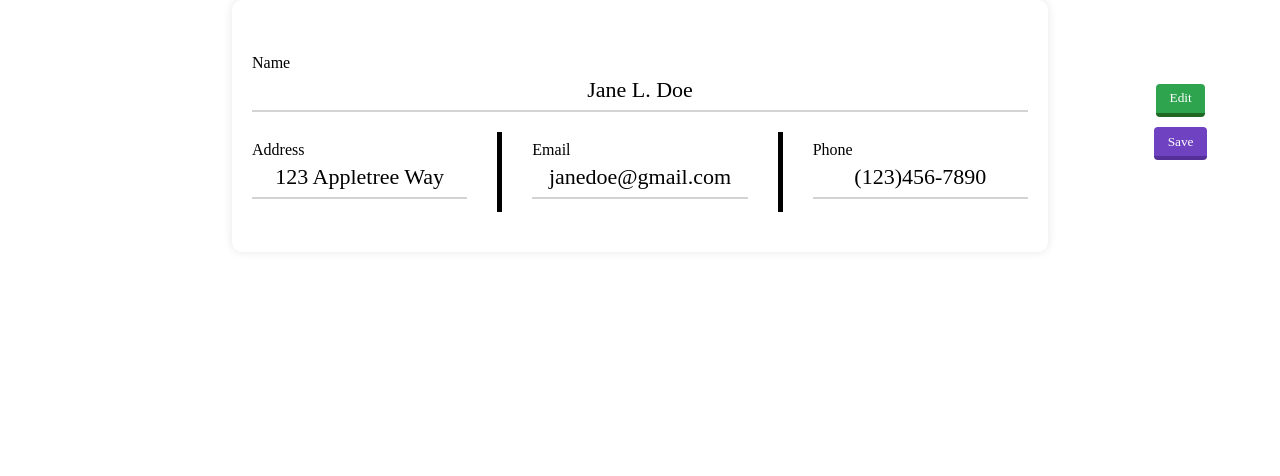
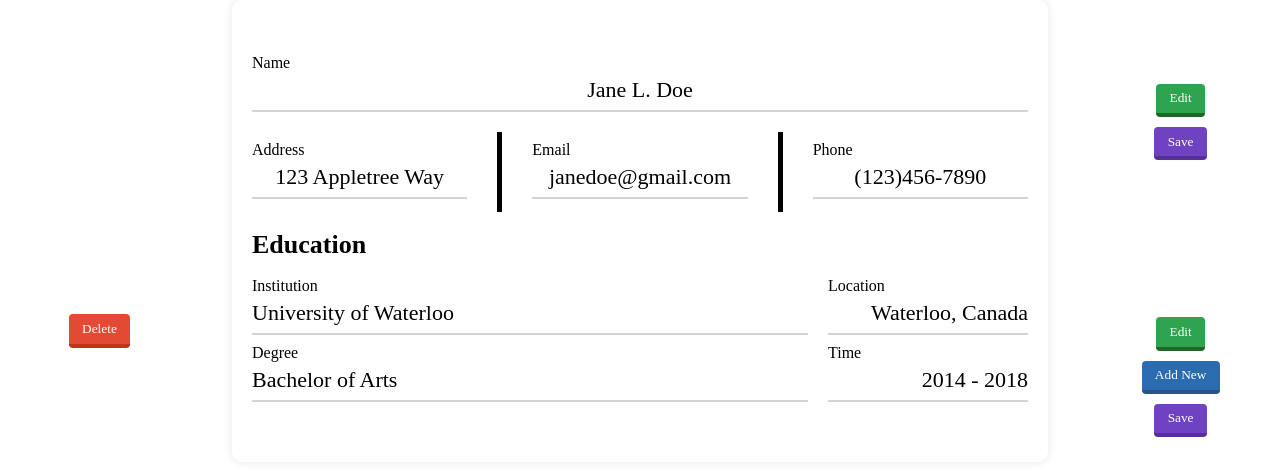
Before and after one commit to rex-smith/cv-project, a React (Create React App) app: page / in a window 1280 px wide. Shown: the top 476 px of the page. Built offline with nearby package versions, Linux system fonts and the light colour scheme.

Commit message:
Updated EducationList to be a functional component

```diff
--- a/src/App.js
+++ b/src/App.js
@@ -11,11 +11,11 @@ class App extends React.Component {
     return (
       <div className="main-container">
         <Header />
-        {/* <div>
+        <div>
           <h1>Education</h1>
           <EducationList />
         </div>
-        <div>
+        {/* <div>
           <h1>Professional Experience</h1>
           <ProfessionList />
         </div>
--- a/src/components/FormField.js
+++ b/src/components/FormField.js
@@ -1,4 +1,4 @@
-import React, { useState, useEffect } from "react";
+import React, { useState } from "react";
 
 function Field(props) {
   const capitalize = (s) =>
@@ -10,14 +10,14 @@ function Field(props) {
     <div className="form-group field">
       <input
         type="text"
-        id={props.property}
+        id={props.property + "-" + props.id}
         name={props.property}
         placeholder={capitalize(props.property) + "..."}
         value={value}
         onChange={(e) => setValue(e.target.value)}
-        className="form-field"
+        className={"form-field " + props.alignment}
       />
-      <label htmlFor={props.property} className="form-label">
+      <label htmlFor={props.property + "-" + props.id} className="form-label">
         {capitalize(props.property)}
       </label>
     </div>
@@ -25,6 +25,3 @@ function Field(props) {
 }
 
 export default Field;
-
-// Figure out alignment differences, pass in classes as props?
-// How to handle each change in a lower level component
--- a/src/components/education/EducationItemDisplay.js
+++ b/src/components/education/EducationItemDisplay.js
@@ -1,26 +1,21 @@
 import React from "react";
+import DisplayField from "../DisplayField";
 
-class EducationItemDisplay extends React.Component {
-  constructor(props) {
-    super(props);
-  }
-
-  render() {
+function EducationItemDisplay(props) {
   return (
     <div className="education-item-container">
       <div className="education-column-container">
         <div className="column">
-            <h2>{this.props.institution}</h2>
-            <h2>{this.props.degree}</h2>
+          <DisplayField value={props.institution} />
+          <DisplayField value={props.degree} />
         </div>
         <div className="column">
-            <h2 className="right-align">{this.props.location}</h2>
-            <h2 className="right-align">{this.props.time}</h2>
+          <DisplayField value={props.location} />
+          <DisplayField value={props.time} />
         </div>
       </div>
     </div>
   );
 }
-}
 
 export default EducationItemDisplay;
--- a/src/components/education/EducationItemForm.js
+++ b/src/components/education/EducationItemForm.js
@@ -1,90 +1,51 @@
 import React from "react";
+import FormField from "../FormField";
+import Button from "../Button";
 
-class EducationItemForm extends React.Component {
-  constructor(props) {
-    super(props);
-  }
+function EducationItemForm(props) {
+  const { institution, degree, location, time, id } = props;
 
-  render() {
-    const { institution, degree, location, time, index, id } = this.props;
   return (
     <div className="education-item-container">
       <div className="education-column-container">
         <div className="column">
-            <div className="form-group field">
-              <input
-                type="text"
-                id="institution"
-                name="institution"
-                placeholder="institution..."
+          <FormField
+            property="institution"
             value={institution}
-                onChange={(e) => this.props.handleChange(index, e)}
-                className="form-field left-align"
+            id={props.id}
+            alignment="left-align"
           />
-              <label htmlFor="institution" className="form-label">
-                Institution
-              </label>
-            </div>
-            <div className="form-group field">
-              <input
-                type="text"
-                id="degree"
-                name="degree"
-                placeholder="degree..."
+          <FormField
+            property="degree"
             value={degree}
-                onChange={(e) => this.props.handleChange(index, e)}
-                className="form-field left-align"
+            id={props.id}
+            alignment="left-align"
           />
-              <label htmlFor="degree" className="form-label">
-                Degree
-              </label>
-            </div>
         </div>
         <div className="column">
-            <div className="form-group field">
-              <input
-                type="text"
-                id="location"
-                name="location"
-                placeholder="location..."
+          <FormField
+            property="location"
             value={location}
-                onChange={(e) => this.props.handleChange(index, e)}
-                className="form-field right-align"
+            id={props.id}
+            alignment="right-align"
           />
-              <label
-                htmlFor="location"
-                className="form-label right-align-absolute"
-              >
-                Location
-              </label>
-            </div>
-            <div className="form-group field">
-              <input
-                type="text"
-                id="time"
-                name="time"
-                placeholder="time..."
+          <FormField
+            property="time"
             value={time}
-                onChange={(e) => this.props.handleChange(index, e)}
-                className="form-field right-align"
+            id={props.id}
+            alignment="right-align"
           />
-              <label htmlFor="time" className="form-label right-align-absolute">
-                Time
-              </label>
-            </div>
         </div>
       </div>
       <div className="delete-button-container">
-          <button
-            onClick={(e) => this.props.removeEducationItem(e, id)}
-            className="button button-delete"
-          >
-            Delete
-          </button>
+        <Button
+          onClick={(e) => props.removeEducationItem(e, id)}
+          text="Delete"
+          buttonClass="button-delete"
+        />
       </div>
     </div>
   );
 }
-}
 
 export default EducationItemForm;
--- a/src/components/education/EducationList.js
+++ b/src/components/education/EducationList.js
@@ -1,15 +1,14 @@
-import React from "react";
+import React, { useState } from "react";
 import uniqid from "uniqid";
 import EducationItemDisplay from "./EducationItemDisplay";
 import EducationItemForm from "./EducationItemForm";
+import Button from "../Button";
+import Submit from "../Submit";
 import "./education.css";
 
-class EducationList extends React.Component {
-  constructor() {
-    super();
-    this.state = {
-      showForm: true,
-      educationArray: [
+function EducationList() {
+  const [showForm, setShowForm] = useState(true);
+  const [educationArray, setEducationArray] = useState([
     {
       institution: "University of Waterloo",
       degree: "Bachelor of Arts",
@@ -17,19 +16,12 @@ class EducationList extends React.Component {
       location: "Waterloo, Canada",
       id: uniqid(),
     },
-      ],
-    };
+  ]);
 
-    this.addEducationItem = this.addEducationItem.bind(this);
-    this.removeEducationItem = this.removeEducationItem.bind(this);
-    this.handleChange = this.handleChange.bind(this);
-  }
-
-  addEducationItem(event) {
+  const addEducationItem = (event) => {
     event.preventDefault();
-    this.setState((prevState) => ({
-      educationArray: [
-        ...prevState.educationArray,
+    setEducationArray([
+      ...educationArray,
       {
         institution: "",
         degree: "",
@@ -37,84 +29,95 @@ class EducationList extends React.Component {
         location: "",
         id: uniqid(),
       },
-      ],
-      showForm: true,
-    }));
-  }
-
-  removeEducationItem(event, id) {
-    event.preventDefault();
-    this.setState((prevState) => ({
-      educationArray: prevState.educationArray.filter((item) => item.id !== id),
-    }));
-  }
-
-  handleChange(index, e) {
-    let educationArray = this.state.educationArray;
-    educationArray[index][e.target.name] = e.target.value;
-    this.setState({ educationArray: educationArray });
-  }
-
-  handleEducationSubmit = (event) => {
-    event.preventDefault();
-    this.setState({
-      showForm: false,
-    });
+    ]);
+    setShowForm(true);
   };
 
-  showEducationForm = (event) => {
+  const removeEducationItem = (event, id) => {
     event.preventDefault();
-    this.setState({
-      showForm: true,
-    });
+    setEducationArray((prevEducationArray) =>
+      prevEducationArray.filter((item) => item.id !== id)
+    );
   };
 
-  render() {
-    let { showForm } = this.state;
+  const handleEducationSubmit = (event) => {
+    event.preventDefault();
+    let newEducationArray = [];
+    let institutionArray = event.target.elements.institution;
+    let degreeArray = event.target.elements.degree;
+    let timeArray = event.target.elements.time;
+    let locationArray = event.target.elements.location;
+
+    if (institutionArray.length) {
+      for (let i = 0; i < institutionArray.length; i++) {
+        let educationObject = {
+          institution: institutionArray[i].value,
+          degree: degreeArray[i].value,
+          time: timeArray[i].value,
+          location: locationArray[i].value,
+          id: uniqid(),
+        };
+        newEducationArray.push(educationObject);
+      }
+    } else {
+      let educationObject = {
+        institution: institutionArray.value,
+        degree: degreeArray.value,
+        time: timeArray.value,
+        location: locationArray.value,
+        id: uniqid(),
+      };
+      newEducationArray = [educationObject];
+    }
+    setEducationArray(newEducationArray);
+    setShowForm(false);
+  };
+
+  const showEducationForm = (event) => {
+    event.preventDefault();
+    setShowForm(true);
+  };
+
   let content;
   if (showForm) {
     content = (
       <form
         action=""
-          onSubmit={this.handleEducationSubmit}
+        onSubmit={handleEducationSubmit}
         className="education-item-container"
       >
-          {this.state.educationArray.map((item, index) => {
+        {educationArray.map((item) => {
           return (
             <EducationItemForm
               institution={item.institution}
               degree={item.degree}
               time={item.time}
               location={item.location}
-                handleChange={this.handleChange}
-                removeEducationItem={this.removeEducationItem}
+              removeEducationItem={removeEducationItem}
               key={item.id}
-                index={index}
               id={item.id}
             />
           );
         })}
         <div className="button-container">
-            <button
-              onClick={this.showEducationForm}
-              className="button button-edit"
-            >
-              Edit
-            </button>
-            <button
-              onClick={this.addEducationItem}
-              className="button button-add"
-            >
-              Add New
-            </button>
-            <input type="submit" value="Save" className="button button-save" />
+          <Button
+            onClick={showEducationForm}
+            text="Edit"
+            buttonClass="button-edit"
+          />
+          <Button
+            onClick={(e) => addEducationItem(e)}
+            buttonClass="button-add"
+            text="Add New"
+          />
+          <Submit />
         </div>
       </form>
     );
   } else {
     content = (
       <div>
-          {this.state.educationArray.map((item) => {
+        {educationArray.map((item) => {
           return (
             <EducationItemDisplay
               institution={item.institution}
@@ -127,18 +130,16 @@ class EducationList extends React.Component {
           );
         })}
         <div className="button-container">
-            <button
-              onClick={this.showEducationForm}
-              className="button button-edit"
-            >
-              Edit
-            </button>
-            <button
-              onClick={this.addEducationItem}
-              className="button button-add"
-            >
-              Add New
-            </button>
+          <Button
+            onClick={showEducationForm}
+            text="Edit"
+            buttonClass="button-edit"
+          />
+          <Button
+            onClick={(e) => addEducationItem(e)}
+            text="Add New"
+            buttonClass="button-add"
+          />
         </div>
       </div>
     );
@@ -146,6 +147,5 @@ class EducationList extends React.Component {
 
   return <div className="education-list">{content}</div>;
 }
-}
 
 export default EducationList;
```
Lines whose indentation alone changed are shown as unchanged.
